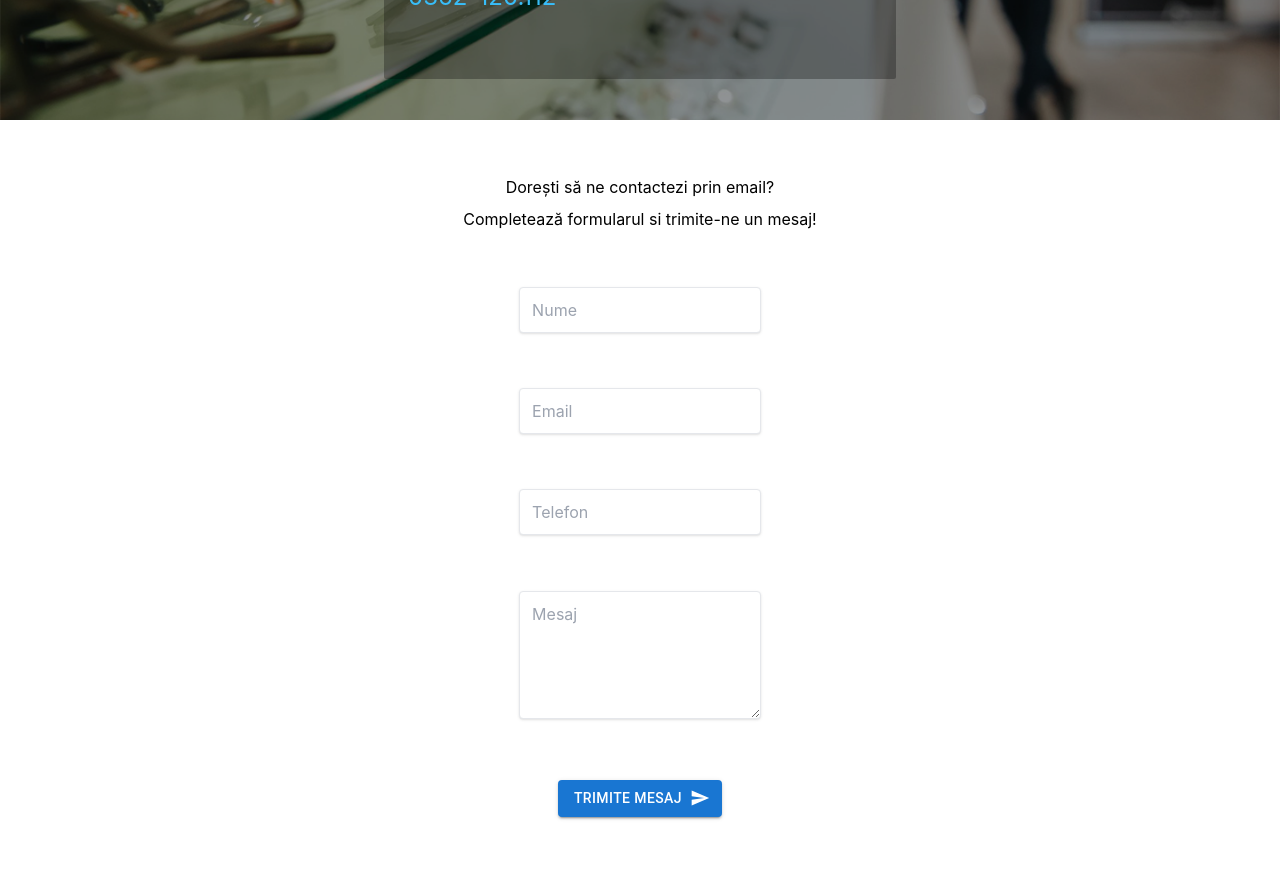
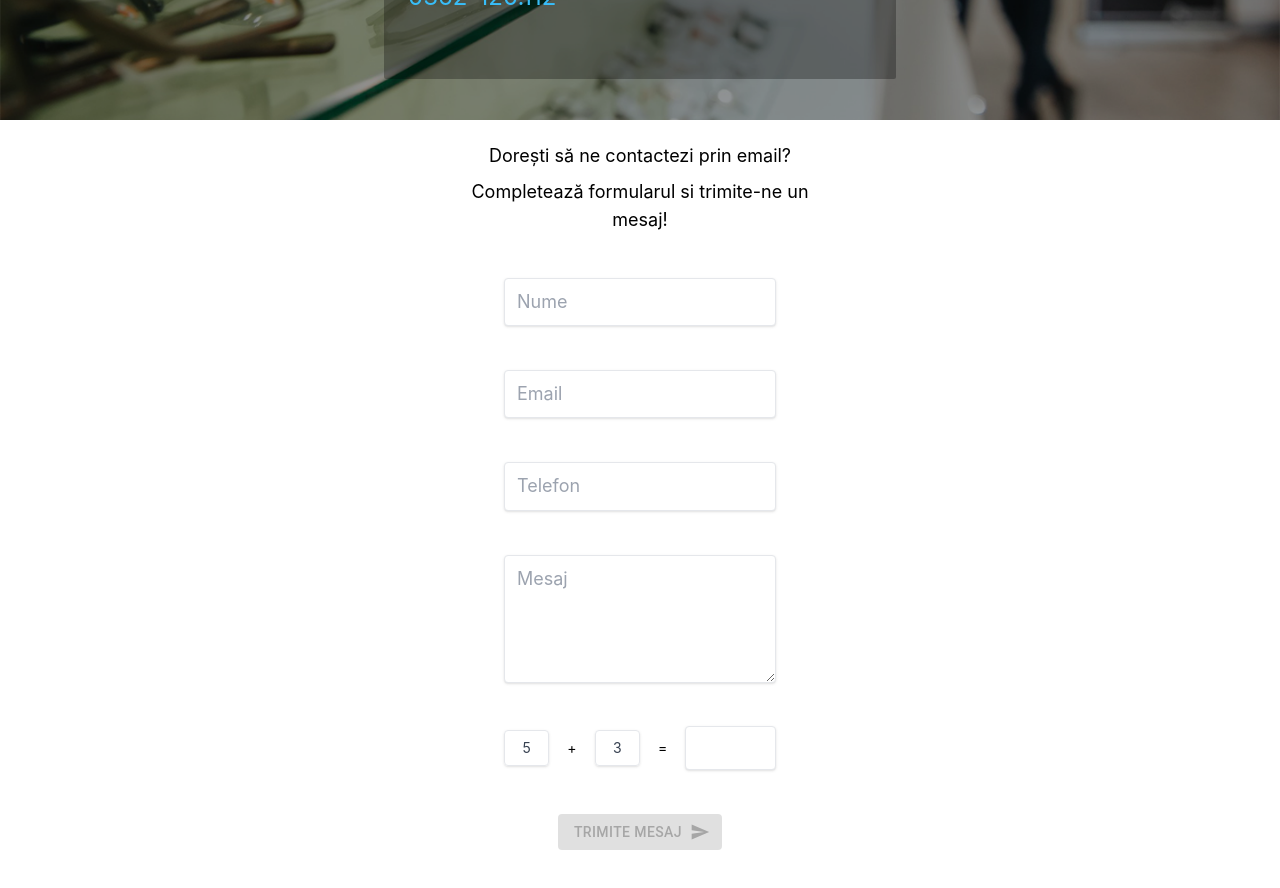
Before and after one commit to CristianCureu/mail-sender, a React (Create React App) app: page /contact in a window 1280 px wide. Shown: the part 680-1568 px from the top of the page. Built offline with nearby package versions, Linux system fonts and the light colour scheme.

Commit message:
form validation

```diff
--- a/package.json
+++ b/package.json
@@ -17,6 +17,7 @@
     "react": "^18.2.0",
     "react-chartjs-2": "^5.2.0",
     "react-dom": "^18.2.0",
+    "react-google-recaptcha": "^2.1.0",
     "react-render-if-visible": "^2.1.1",
     "react-router-dom": "^6.6.1",
     "react-scripts": "5.0.1",
--- a/src/components/ContactForm.jsx
+++ b/src/components/ContactForm.jsx
@@ -1,20 +1,31 @@
-import { useRef, useState } from "react";
+import { useEffect, useRef, useState } from "react";
 import Button from "@mui/material/Button";
 import SendIcon from "@mui/icons-material/Send";
 import emailjs from "@emailjs/browser";
 
+const validEmail = new RegExp("^[a-zA-Z0-9._:$!%-]+@[a-zA-Z0-9.-]+.[a-zA-Z]$");
+const a = Math.floor(Math.random() * 5 + 1);
+const b = Math.floor(Math.random() * 5 + 1);
+const answer = a + b;
+
 function ContactForm() {
+  const [info, setInfo] = useState({});
   const [sent, setSent] = useState(false);
   const form = useRef();
 
+  const onChangeHandler = (fieldName, value) => {
+    setInfo({ ...info, [fieldName]: value });
+  };
+
   const sendEmail = (e) => {
     e.preventDefault();
+
     emailjs
       .sendForm(
-        "service_71qhnzr",
-        "template_quxylo3",
+        process.env.REACT_APP_EMAILJS_SERVICE,
+        process.env.REACT_APP_EMAILJS_TEMPLATE,
         form.current,
-        "tTs9ej2E8L6S5iz_T"
+        process.env.REACT_APP_EMAILJS_KEY
       )
       .then(
         (result) => {
@@ -41,8 +52,8 @@ function ContactForm() {
         <form
           ref={form}
           onSubmit={sendEmail}
-          autoComplete="off"
-          className="h-screen w-full flex flex-col items-center justify-evenly px-4 pb-6"
+          className="h-screen w-full flex flex-col items-center justify-around px-4 pb-6 text-lg"
+          autoComplete="nope"
         >
           <div>
             <p className="text-center mb-2">
@@ -52,43 +63,84 @@ function ContactForm() {
               Completează formularul si trimite-ne un mesaj!
             </p>
           </div>
-          <div className="w-4/6">
           <input
-              className="shadow appearance-none border rounded w-full py-3 px-3 text-gray-700
-          leading-tight focus:outline-none focus:shadow-outline"
+            className="shadow appearance-none border rounded w-3/4 py-3 px-3 text-gray-700
+          leading-tight focus:outline-none focus-within:shadow-blue-400/50 focus-within:shadow"
             name="from_name"
             type="text"
             placeholder="Nume"
+            autoComplete="nope"
+            onChange={(e) => onChangeHandler(e.target.name, e.target.value)}
           />
-          </div>
-          <div className="w-4/6">
           <input
-              className="shadow appearance-none border rounded w-full py-3 px-3 text-gray-700
-          leading-tight focus:outline-none focus:shadow-outline"
+            className="shadow appearance-none border rounded w-3/4 py-3 px-3 text-gray-700
+          leading-tight focus:outline-none focus-within:shadow-blue-400/50 focus-within:shadow"
             name="from_email"
             type="email"
             placeholder="Email"
+            autoComplete="off"
+            onChange={(e) => onChangeHandler(e.target.name, e.target.value)}
           />
-          </div>
-          <div className="w-4/6">
           <input
-              className="shadow appearance-none border rounded w-full py-3 px-3 text-gray-700
-          leading-tight focus:outline-none focus:shadow-outline"
+            className="shadow appearance-none border rounded w-3/4 py-3 px-3 text-gray-700
+          leading-tight focus:outline-none focus-within:shadow-blue-400/50 focus-within:shadow"
             name="from_phone"
             type="text"
             placeholder="Telefon"
+            autoComplete="nope"
+            onChange={(e) => onChangeHandler(e.target.name, e.target.value)}
           />
-          </div>
-          <div className="w-4/6">
           <textarea
-              className="shadow appearance-none border rounded w-full h-32 py-3 px-3 text-gray-700
-          leading-tight focus:outline-none focus:shadow-outline"
+            className="shadow appearance-none border rounded w-3/4 h-32 py-3 px-3 text-gray-700
+          leading-tight focus:outline-none focus-within:shadow-blue-400/50 focus-within:shadow"
             name="message"
             type="text"
             placeholder="Mesaj"
+            autoComplete="nope"
+            onChange={(e) => onChangeHandler(e.target.name, e.target.value)}
+          />
+          <div className="flex w-3/4 items-center justify-between text-sm">
+            <div
+              className="flex items-center justify-center shadow appearance-none border rounded w-1/6 h-5/6
+               text-gray-700 leading-tight"
+            >
+              {a}
+            </div>
+            +
+            <div
+              className="flex items-center justify-center shadow appearance-none border rounded w-1/6 h-5/6
+               text-gray-700 leading-tight"
+            >
+              {b}
+            </div>
+            =
+            <input
+              type="number"
+              name="answer"
+              className="shadow appearance-none border rounded w-2/6 py-3 px-3 text-gray-700 leading-tight
+              focus:outline-none focus-within:shadow-blue-400/50 focus-within:shadow"
+              onChange={(e) => onChangeHandler(e.target.name, e.target.value)}
             />
           </div>
-          <Button type="submit" variant="contained" endIcon={<SendIcon />}>
+          <Button
+            disabled={
+              !(
+                info.from_name &&
+                info.from_name.length > 2 &&
+                info.from_email &&
+                validEmail.test(info.from_email) &&
+                info.from_phone &&
+                info.from_phone.length > 9 &&
+                info.message &&
+                info.message.length > 2 &&
+                info.answer &&
+                parseInt(info.answer) === answer
+              )
+            }
+            type="submit"
+            variant="contained"
+            endIcon={<SendIcon />}
+          >
             Trimite mesaj
           </Button>
         </form>
```
Also changed, not shown: 1 other file (tests, documents, lock files or other folders). Lines whose indentation alone changed are shown as unchanged.
